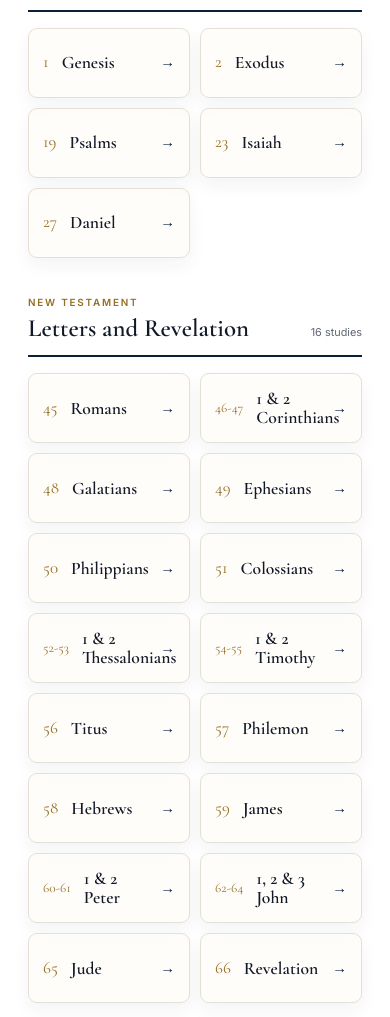
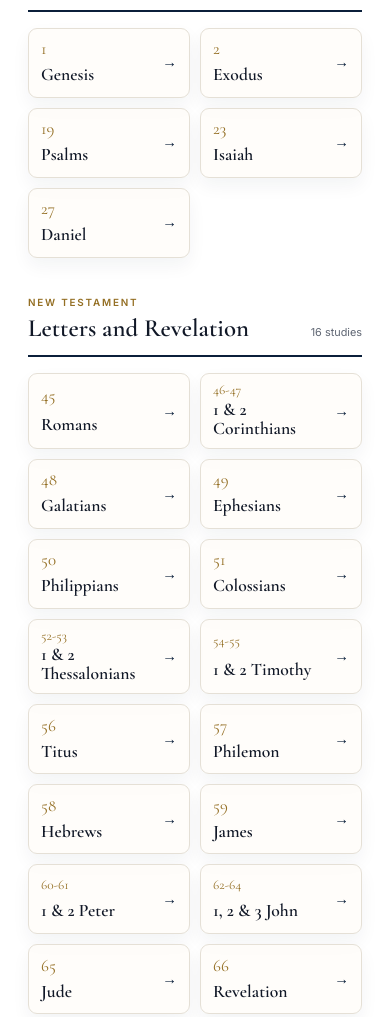
Before and after one commit to samirtharaj7-creator/mybibleexplorer, a website: page index.html in a window 390 px wide. Shown: the part 1152-2169 px from the top of the page. Drawn offline with nearby package versions, Linux system fonts and the light colour scheme.

Commit message:
Give the book cards room on phones
On narrow screens the three-across cards let long names like
Thessalonians run under the arrow. Phones now get two columns with the
book number above the name, and one column below 360px.

Co-Authored-By: Claude Opus 5.5 <noreply@anthropic.com>

```diff
--- a/index.html
+++ b/index.html
@@ -264,7 +264,7 @@
   .testament-head h3{font-size:1.55rem;}
   .testament-kicker{display:block;margin-bottom:4px;color:var(--brass-deep);font-family:"Inter",sans-serif;font-size:.62rem;font-weight:700;letter-spacing:.18em;text-transform:uppercase;}
   .study-count{color:var(--muted);font-family:"Inter",sans-serif;font-size:.68rem;white-space:nowrap;}
-  .directory-list{display:grid;grid-template-columns:repeat(auto-fit,minmax(128px,1fr));gap:10px;margin-top:16px;}
+  .directory-list{display:grid;grid-template-columns:repeat(auto-fill,minmax(160px,1fr));gap:10px;margin-top:16px;}
   .directory-link{position:relative;display:grid;grid-template-columns:auto minmax(0,1fr) auto;gap:13px;align-items:center;min-height:70px;padding:12px 14px;border:1px solid var(--rule);border-radius:9px;background:rgba(255,253,248,.74);box-shadow:0 8px 18px rgba(11,31,58,.05);color:inherit;text-decoration:none;transition:transform .2s ease,border-color .2s ease,background .2s ease,box-shadow .2s ease;}
   .directory-link:hover{transform:translateY(-3px);border-color:rgba(177,126,43,.42);background:#fffdf8;box-shadow:0 18px 34px rgba(11,31,58,.09);}
   .book-order{font-family:"Cormorant Garamond",Georgia,serif;font-size:1.06rem;line-height:1;color:var(--brass-deep);}
@@ -307,8 +307,15 @@
     .explore-tab{padding-inline:10px;}
     .explore-mode-note{display:none;}
     .book-browser,.topic-browser{grid-template-columns:1fr;gap:36px;}
-    .directory-list{grid-template-columns:repeat(auto-fit,minmax(118px,1fr));}
+    .directory-list{grid-template-columns:repeat(2,minmax(0,1fr));}
+    .directory-link{grid-template-columns:minmax(0,1fr) auto;gap:2px 8px;padding:10px 12px;}
+    .directory-link .book-order{grid-column:1;grid-row:1;}
+    .directory-link .directory-copy{grid-column:1;grid-row:2;}
+    .directory-link .directory-arrow{grid-column:2;grid-row:1 / span 2;}
     .topic-links{grid-template-columns:1fr;}
+  }
+  @media(max-width:360px){
+    .directory-list{grid-template-columns:1fr;}
   }
 
   /* suggestion box */
```
